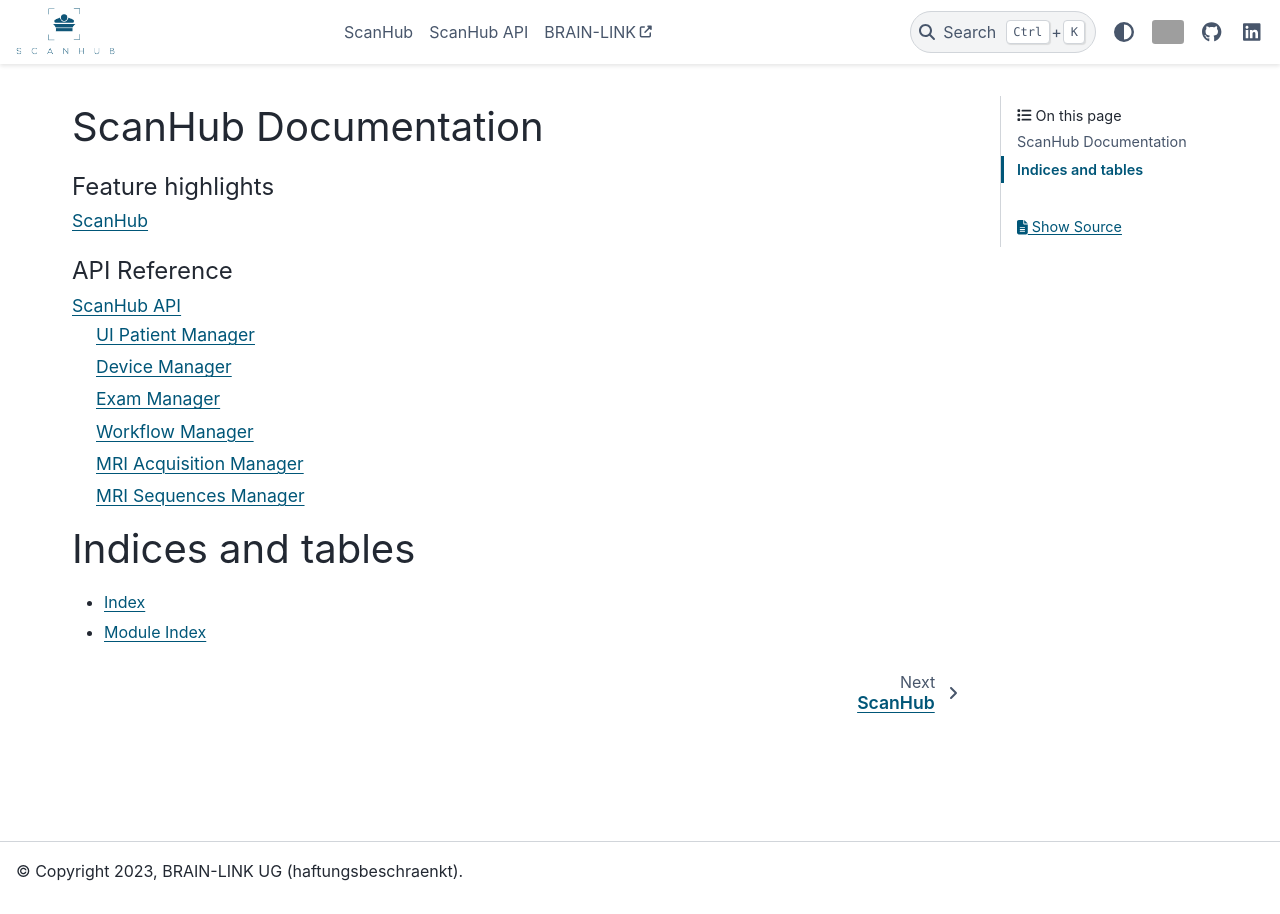
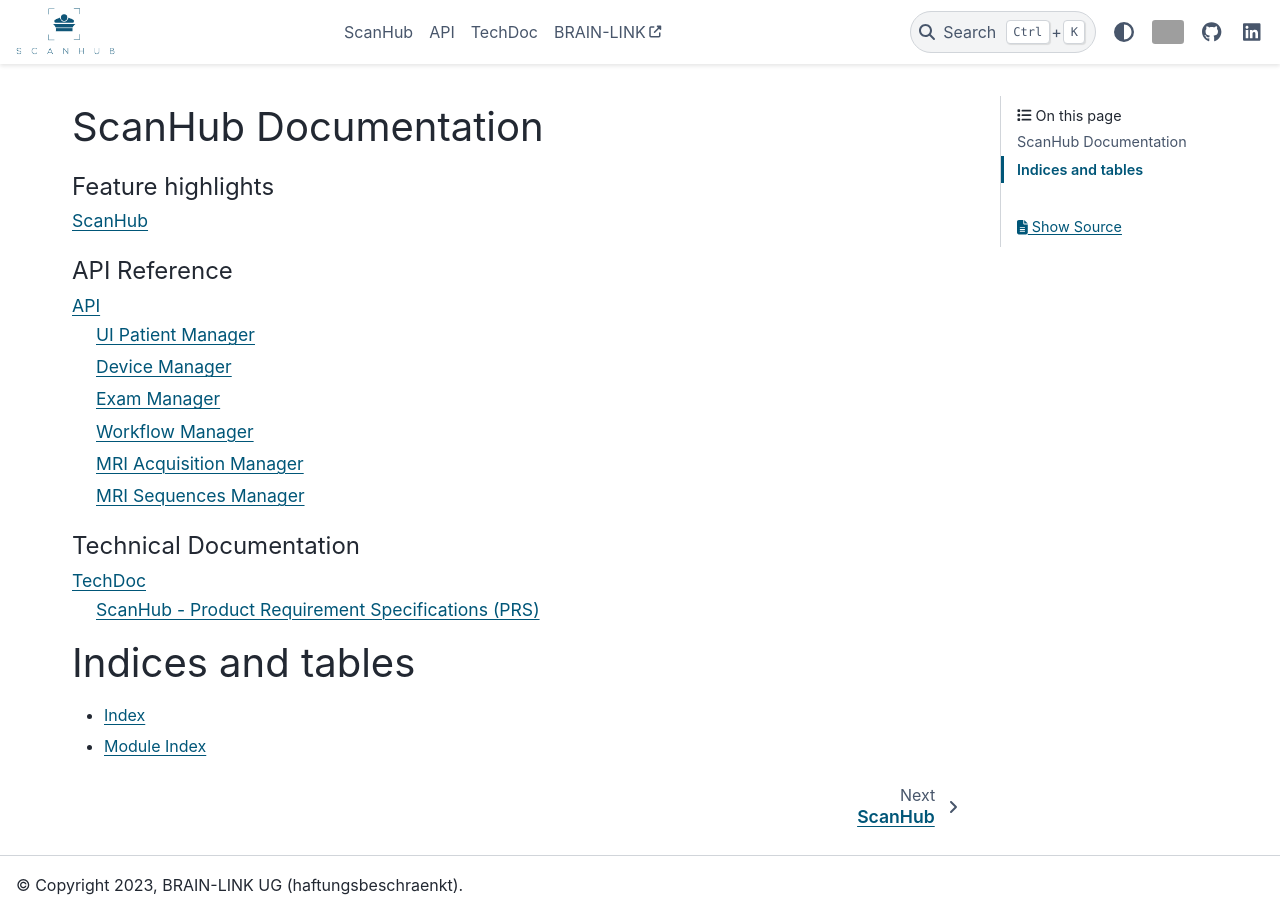
Before and after one commit to brain-link/scanhub, a Sphinx documentation site: the page built from docs/source/index.rst, in a window 1280 px wide. Built offline with Sphinx 7.4.7 and the PyData theme 0.15.4, drawn with Linux system fonts in a browser that asks for light colours; grey boxes are pictures that could not be loaded.

Commit message:
restructure Documentation

```diff
--- a/docs/source/index.rst
+++ b/docs/source/index.rst
@@ -16,6 +16,13 @@
 
    scanhub_api
 
+.. toctree::
+   :maxdepth: 2
+   :caption: Technical Documentation
+
+   scanhub_techdoc
+
+
 Indices and tables
 ==================
 
--- a/docs/source/scanhub_api.rst
+++ b/docs/source/scanhub_api.rst
@@ -1,5 +1,5 @@
-ScanHub API
-===========
+API
+===
 
 API documentation for services.
 
--- a/docs/source/techdoc_prs.rst
+++ b/docs/source/techdoc_prs.rst
@@ -1,4 +1,4 @@
-ScanHub - Product Requirement Specification (PRS)
+ScanHub - Product Requirement Specifications (PRS)
 =================================================
 
 .. table::
```
Also changed, not shown: docs/source/scanhub_techdoc.rst (added, +12 -0 lines).
